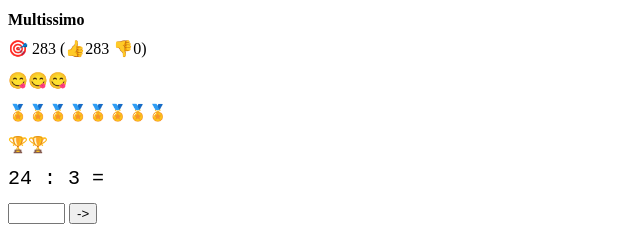
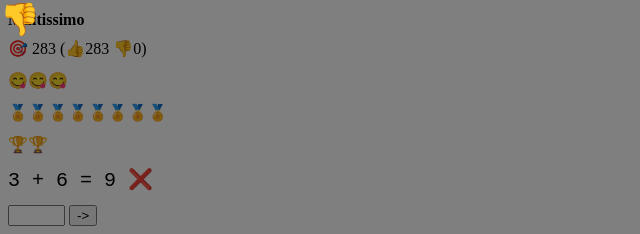
Before and after one commit to imolb/multissimo, a website: page src/index.html in a window 1280 px wide. Both pictures are taken after a click on the button "->". Shown: the top 234 px of the page, without its empty margins (0-640 px from the left). Drawn offline with Linux system fonts and the light colour scheme.

Commit message:
Overlay after answer (initial sketch)

```diff
--- a/src/index.html
+++ b/src/index.html
@@ -50,6 +50,8 @@
       </form>
 
       <table id="statistic"></table>
+
+      <div id="overlay"></div>
     </main>
   </body>
 </html>
--- a/src/multissimo.css
+++ b/src/multissimo.css
@@ -22,3 +22,18 @@ output.wrong {
 #statistic {
     font-size: x-small;
 }
+
+#overlay {
+  position: fixed; /* Sit on top of the page content */
+  display: none; /* Hidden by default */
+  width: 100%; /* Full width (cover the whole page) */
+  height: 100%; /* Full height (cover the whole page) */
+  top: 0;
+  left: 0;
+  right: 0;
+  bottom: 0;
+  background-color: rgba(0,0,0,0.5); /* Black background with opacity */
+  z-index: 2; /* Specify a stack order in case you're using a different order for other elements */
+  cursor: pointer; /* Add a pointer on hover */
+  font-size: xx-large;
+}
--- a/src/multissimo.js
+++ b/src/multissimo.js
@@ -4,6 +4,11 @@
  * multissimo.js
  *
  */
+
+ // TODO: set drop down selection to saved selection
+ // TODO: consider number1 number2 for / and - are different
+ // TODO: wrong answer gives uncauhgt typeError
+ // TODO: overlay with huge font size
 
  const ThemeIcons = {
     'trophy':  {'ok': '👍', 'nok': '👎', 'L1': '😋', 'L2': '🏅', 'L3': '🏆'},
@@ -24,7 +29,7 @@ class School {
 
     load () {
         let thisLoaded = JSON.parse(localStorage.getItem('school'));
-        this.trainerIndex = 3;
+        this.trainerIndex = 0;
 
         if (thisLoaded) {
             this.theme = thisLoaded.theme;
@@ -369,14 +374,19 @@ function checkAnswer () {
 
     let ratingText = "";
     let ratingClass = "";
+    let timeout = 0;
     if (answer == currentTask.result)  {
         ratingClass = "correct";
         school.training().correctAnswer(currentTask);
         taskText = taskText + " ✔";
+        document.querySelector("#overlay").innerHTML = ThemeIcons[school.theme]['ok'];
+        timeout = 1000;
     } else {
         ratingClass = "wrong";
         school.training().wrongAnswer(currentTask);
         taskText = taskText + " ❌";
+        document.querySelector("#overlay").innerHTML = ThemeIcons[school.theme]['nok'];
+        timeout = 3000;
     }
 
     document.querySelector('#task').textContent = taskText;
@@ -385,7 +395,9 @@ function checkAnswer () {
 
     school.save();
 
-    window.setTimeout(askTask, 2000);
+    document.querySelector("#overlay").style.display = "block";
+
+    window.setTimeout(askTask, timeout);
 }
 
 const removeChildren = (parent) => {
@@ -412,6 +424,7 @@ function clearForm () {
     document.querySelector('#task').textContent = "";
     document.querySelector('#answer').value = "";
     document.querySelector('#answer').focus();
+    document.querySelector("#overlay").style.display = "none";
 }
 
 function setTrainingSelection () {
```
